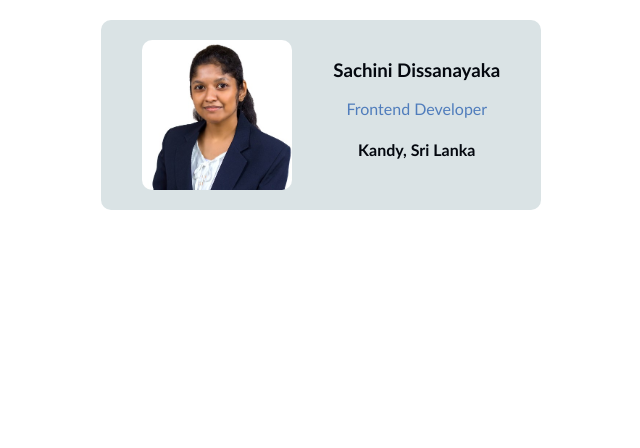
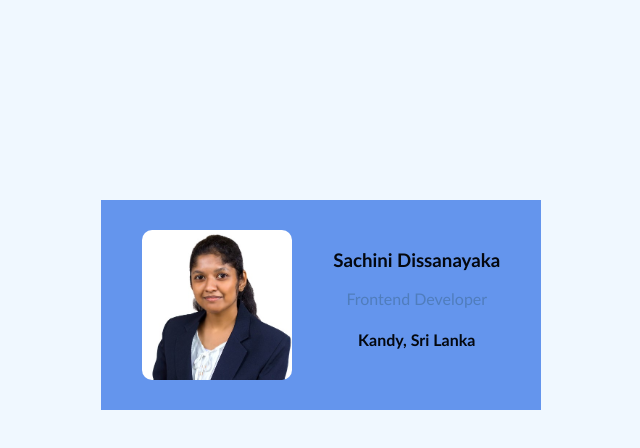
Before and after one commit to ChathurikaDissanayaka/scrimba-html, a plain HTML site: page digital-business-card/index.html in a window 1280 px wide. Shown: the whole page, without its empty margins (319-959 px from the left). Drawn offline with Linux system fonts and the light colour scheme.

Commit message:
Add changes

```diff
--- a/digital-business-card/styles.css
+++ b/digital-business-card/styles.css
@@ -1,14 +1,15 @@
 body {
     margin: 20px;
     font-family:'Trebuchet MS', 'Lucida Sans Unicode', 'Lucida Grande', 'Lucida Sans', Arial, sans-serif;
+    background-color:aliceblue;
 }
 
 .card{
-    padding: 20px;
-    margin: 0 auto 0 auto;
-    border-radius: 10px;
+    padding: 30px 20px;
+    margin: 200px auto 0 auto;
+    /* border-radius: 10px; */
     width: 400px;
-    background-color: #DAE3E5;
+    background-color:cornflowerblue;
     display: flex;
     justify-content: space-around;
     text-align: center;
```
